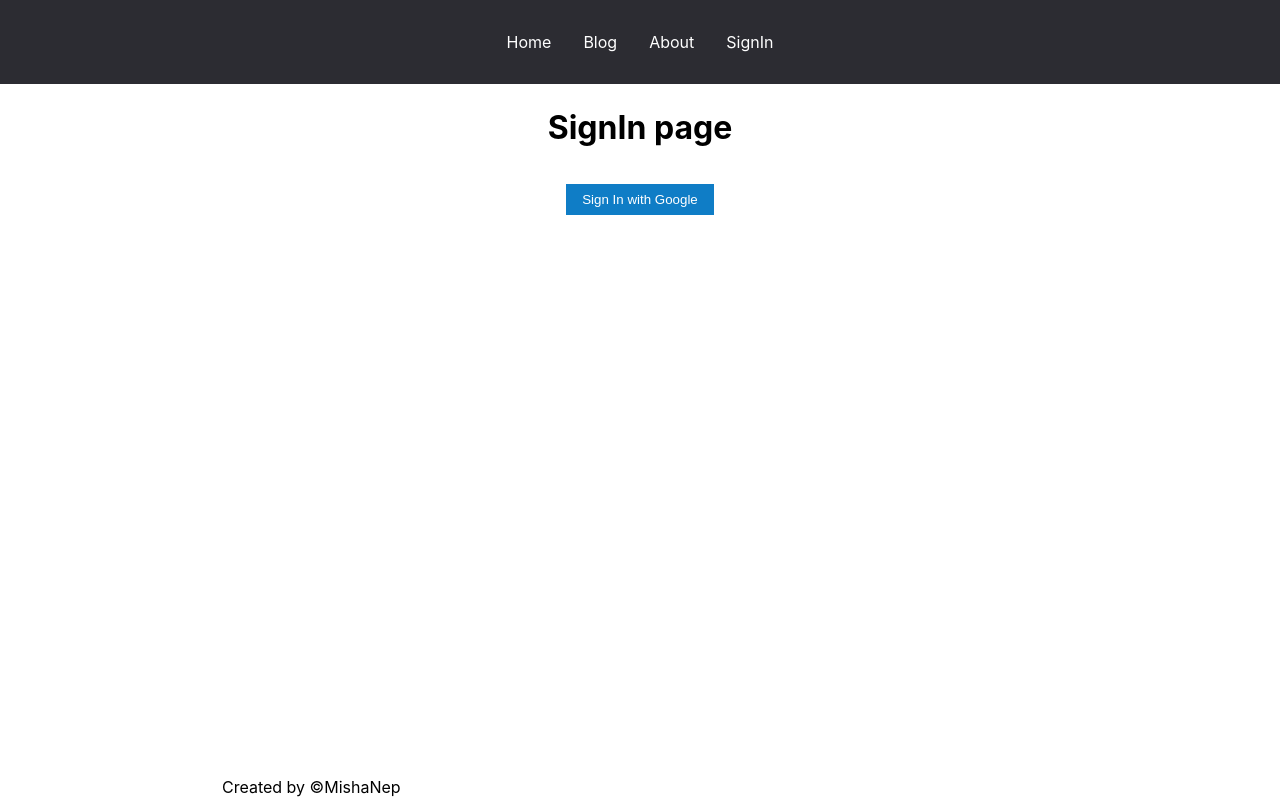
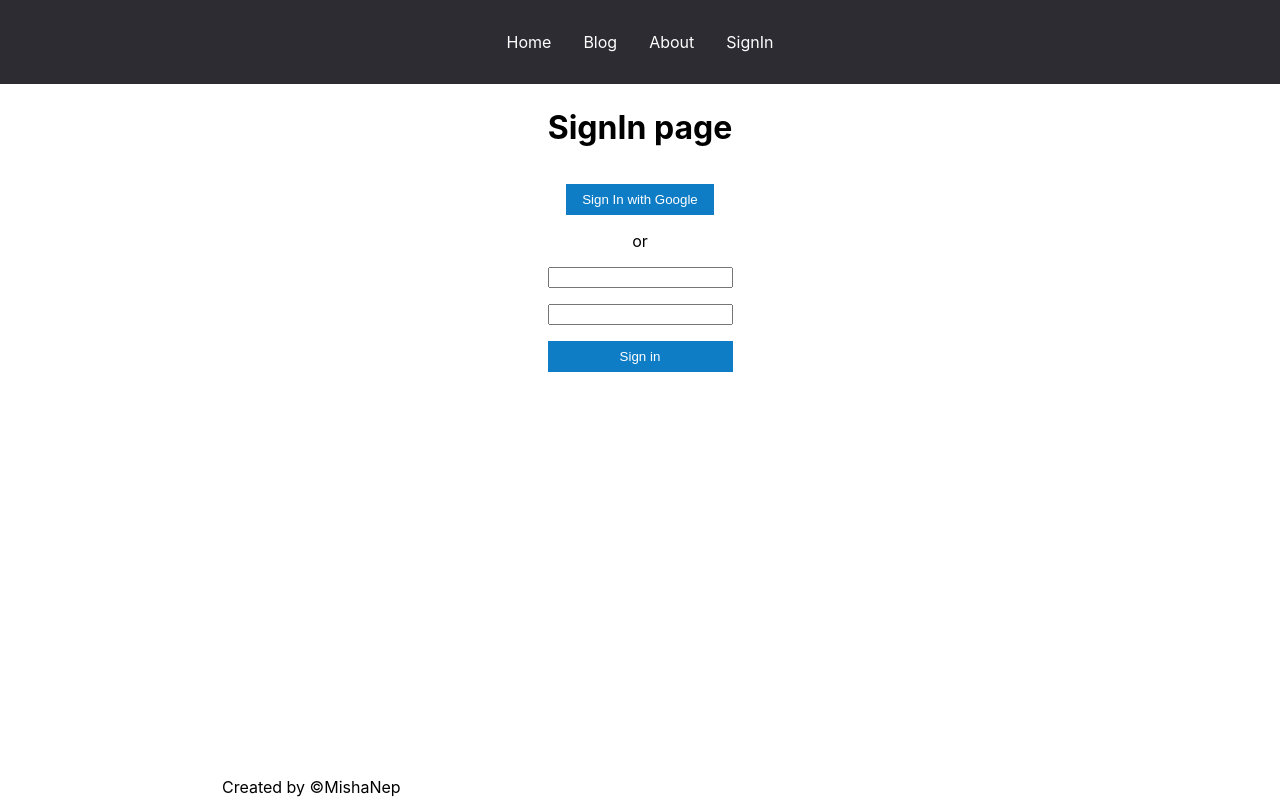
Before and after one commit to Art-San/YTb_Mikhail_Nep_Next.js_13-2_using_next-auth.-google, a Next.js app: page /signin in a window 1280 px wide. Built offline with nearby package versions, Linux system fonts and the light colour scheme; no server answers.

Commit message:
Аутентификация и приватные роуты

```diff
--- a/app/profile/page.tsx
+++ b/app/profile/page.tsx
@@ -13,3 +13,8 @@
     </div>
   )
 }
+
+// *************************************
+// ext-auth Эта библиоьека перезжает
+// на новое имя импорты будут другие
+// **************************************
--- a/app/signin/page.tsx
+++ b/app/signin/page.tsx
@@ -1,10 +1,14 @@
+// это серверный компоннент и на дагнный момент подключено два клиентских
 import { GoogleButton } from '@/components/GoogleButton'
+import { SigninForm } from '@/components/SigninForm'
 
 export default function Signin() {
   return (
     <div className="stack">
       <h1>SignIn page</h1>
       <GoogleButton />
+      <div>or</div>
+      <SigninForm />
     </div>
   )
 }
--- /dev/null
+++ b/components/SigninForm.tsx
@@ -0,0 +1,34 @@
+'use client'
+import { useRouter } from 'next/navigation'
+import { signIn } from 'next-auth/react'
+import type { FormEventHandler } from 'react'
+
+const SigninForm = () => {
+  const router = useRouter()
+
+  const handleSubmit: FormEventHandler<HTMLFormElement> = async (event) => {
+    event.preventDefault()
+
+    const formaData = new FormData(event.currentTarget)
+    const res = await signIn('credentials', {
+      email: formaData.get('email'),
+      password: formaData.get('password'),
+      redirect: false
+    })
+
+    if (res && !res.error) {
+      router.push('/profile')
+    } else {
+      console.log('res', res)
+    }
+  }
+  return (
+    <form onSubmit={handleSubmit} className="login-form">
+      <input type="email" name="email" required />
+      <input type="password" name="password" required />
+      <button type="submit">Sign in</button>
+    </form>
+  )
+}
+
+export { SigninForm }
```
